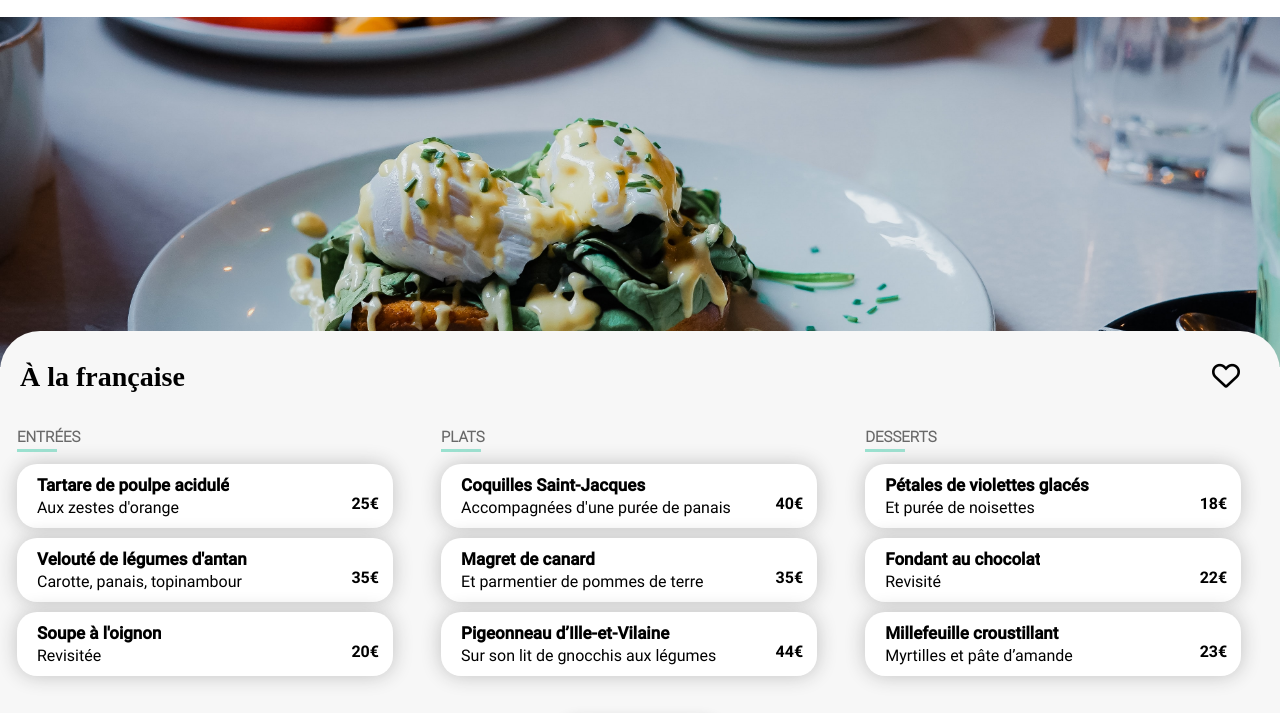
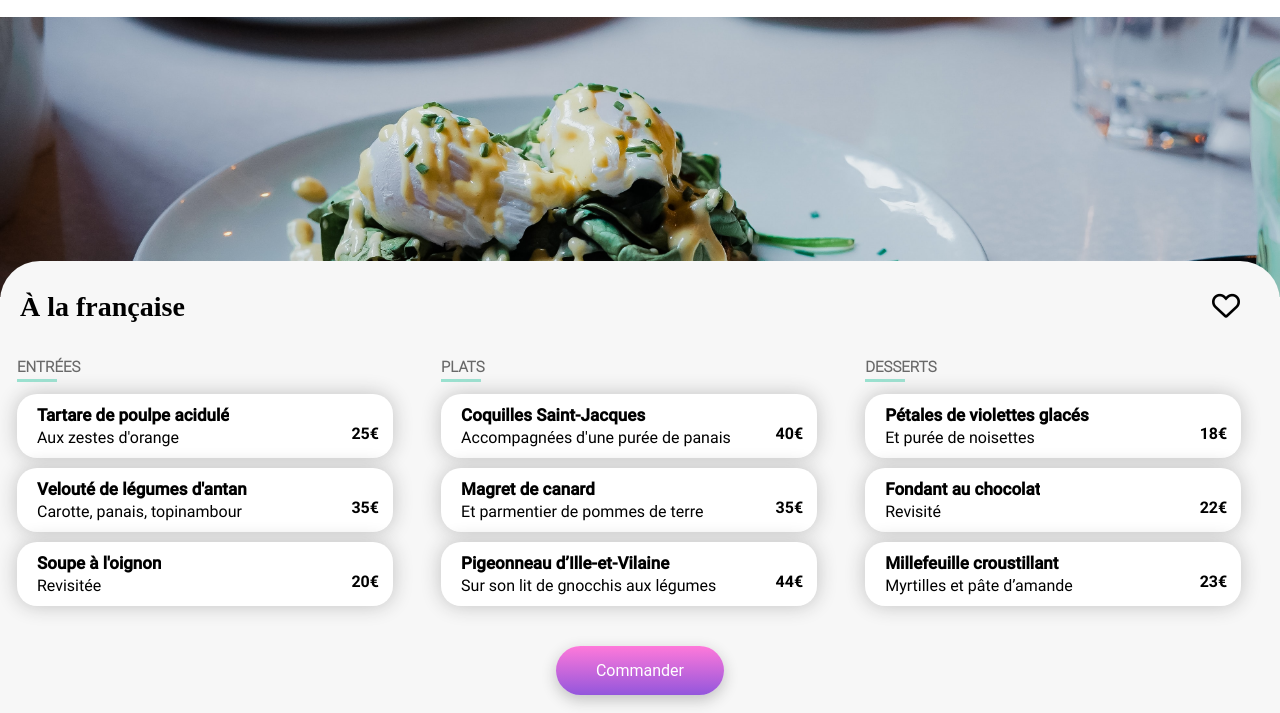
Before and after one commit to FaustineBrachotte/FaustineBrachotte.github.io, a website: page a-la-francaise.html in a window 1280 px wide. Shown: the part 57-770 px from the top of the page. Drawn offline with Linux system fonts and the light colour scheme; a web font is replaced by a local one.

Commit message:
Revue de la taille de l'image menu

```diff
--- a/scss/pages/restaurant.scss
+++ b/scss/pages/restaurant.scss
@@ -24,7 +24,7 @@
 
 #banner {
     width: 100%;
-    height: 350px;
+    height: 280px;
     object-fit: cover;
     position: relative;
     z-index: -1;
```
Also changed, not shown: css/style.css.
